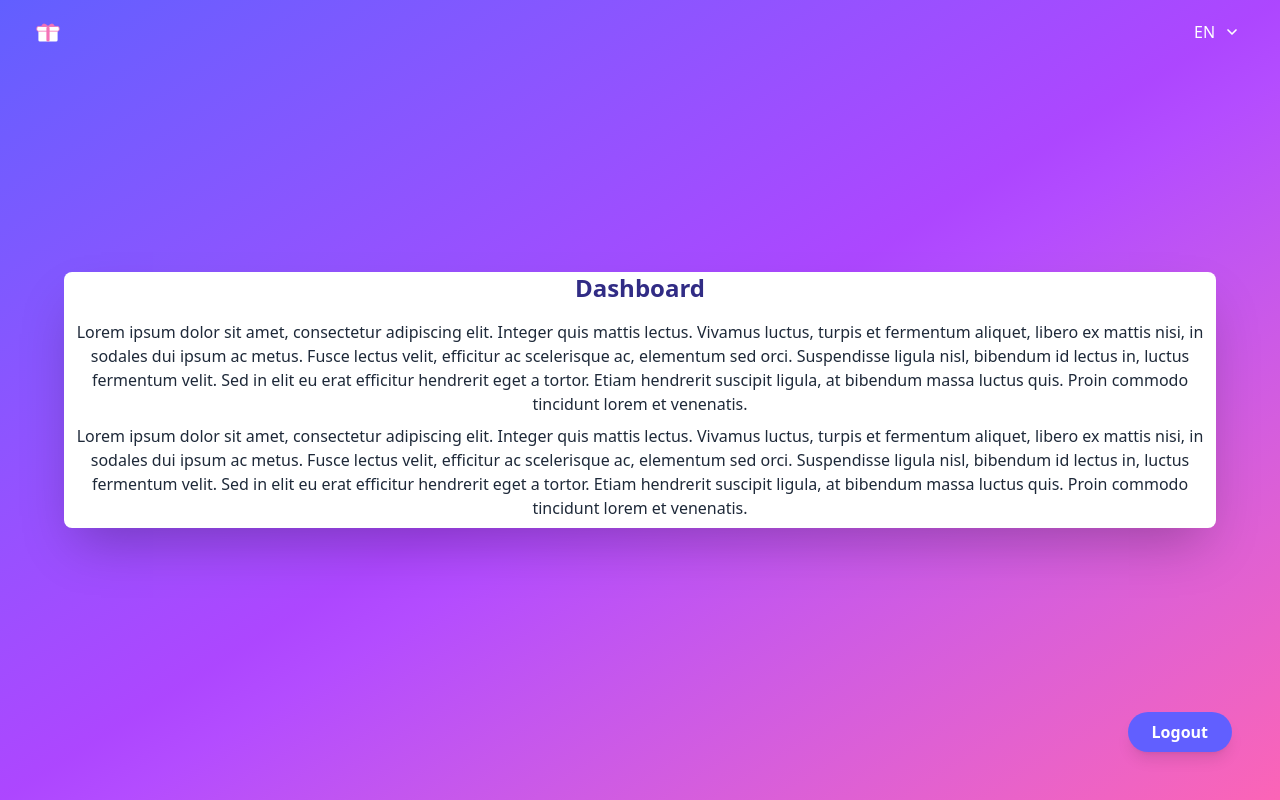
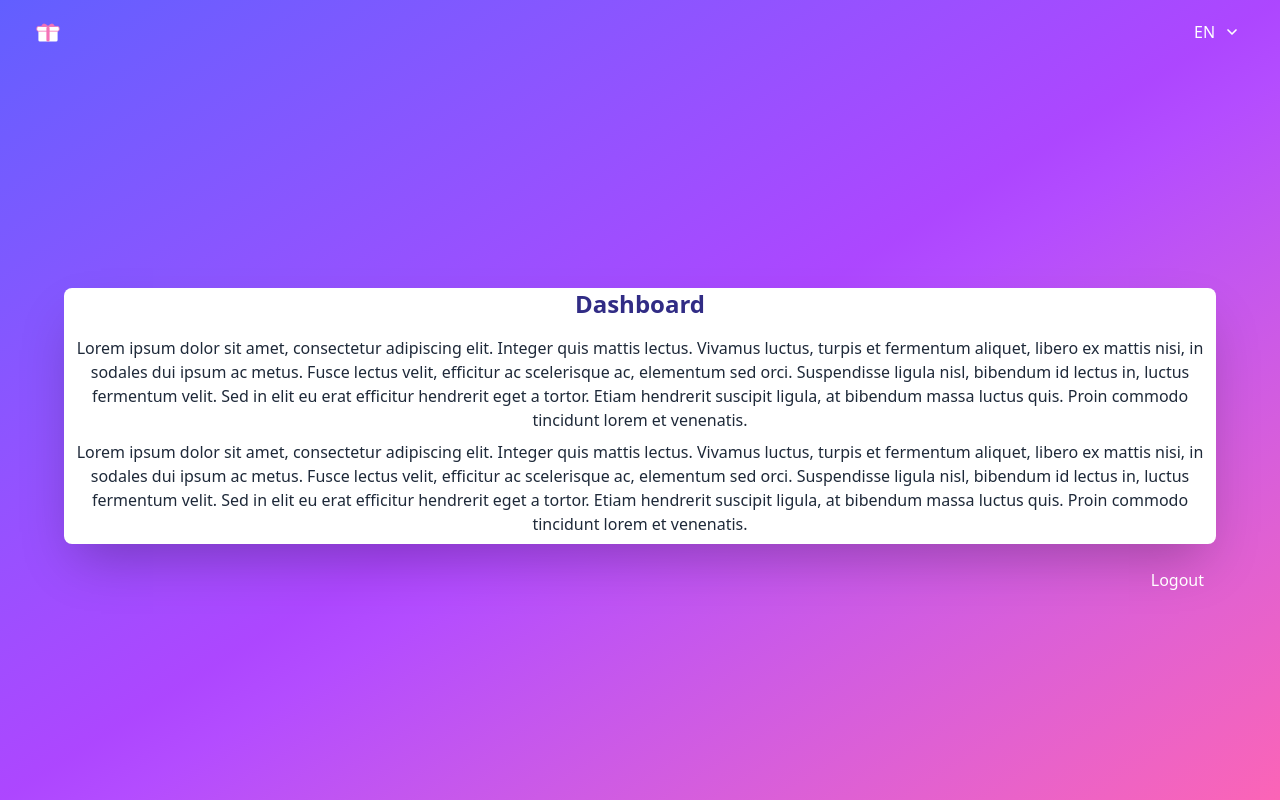
Before and after one commit to andrewgrow/divo-resume-frontend, a React (Vite) app: page /dashboard in a window 1280 px wide. Built offline with nearby package versions, Linux system fonts and the light colour scheme; sample sign-in values are in the browser's storage.

Commit message:
create a logout button

```diff
--- a/src/App.jsx
+++ b/src/App.jsx
@@ -4,22 +4,29 @@ import {useEffect, useState} from "react";
 import Dashboard from "./components/Dashboard.jsx";
 import LoginPage from "./pages/LoginPage.jsx";
 import CardLayout from "./components/CardLayout.jsx";
-import {Navigate, Route, Routes} from "react-router-dom";
+import {Navigate, Route, Routes, useNavigate} from "react-router-dom";
 import NotFoundPage from "./pages/NotFound.jsx";
 import Navbar from "./components/Navbar.jsx";
 import i18n from "i18next";
 import RequireAuth from "./components/RequireAuth.jsx";
-import {getToken, isTokenValid} from "./utils/auth.js";
+import {getToken, isTokenValid, removeToken, removeUserId} from "./utils/auth.js";
 
 function App() {
     const [lang, setLang] = useState(getInitialLang());
     const isAuthenticated = isTokenValid(getToken());
+    const navigate = useNavigate();
 
     async function handleLangChange(selectedLang) {
         setLang(selectedLang);
         await i18n.changeLanguage(selectedLang);
         localStorage.setItem("lang", selectedLang);
         document.documentElement.lang = selectedLang;
+    }
+
+    function handleLogout() {
+        removeToken();
+        removeUserId();
+        navigate("/login", { replace: true });
     }
 
     useEffect(() => {
@@ -46,7 +53,7 @@ function App() {
                     path="/dashboard"
                     element={
                         <RequireAuth>
-                            <CardLayout bg="bg-white">
+                            <CardLayout bg="bg-white" showLogout={isAuthenticated} onLogout={handleLogout}>
                                 <Dashboard/>
                             </CardLayout>
                         </RequireAuth>
--- a/src/components/CardLayout.jsx
+++ b/src/components/CardLayout.jsx
@@ -1,31 +1,22 @@
 // /src/components/CardLayout.jsx
 
-import {useNavigate} from "react-router-dom";
-import {getToken, isTokenValid, removeToken, removeUserId} from "../utils/auth.js";
-
-function CardLayout({ children, bg = "bg-transparent" }) {
-    const navigate = useNavigate();
-    const token = getToken();
-    const isLoggedIn = isTokenValid(token);
-
-    function handleLogout() {
-        removeToken();
-        removeUserId();
-        navigate("/login");
-    }
-
+function CardLayout({ children, bg = "bg-transparent", showLogout, onLogout }) {
     return (
-        <div className="min-h-screen flex items-center justify-center bg-transparent relative">
-            <div className={`w-full max-w-6xl shadow-2xl mt-20 mb-20 mx-1 overflow-hidden rounded-lg ${bg}`}>
+        <div className="min-h-screen flex flex-col items-center justify-center bg-transparent">
+            {/* the Card */}
+            <div className={`w-full max-w-6xl shadow-2xl mt-20 mx-1 overflow-hidden rounded-lg ${bg}`}>
                 {children}
             </div>
-            {isLoggedIn && (
-                <button
-                    onClick={handleLogout}
-                    className="fixed right-12 bottom-12 z-40 px-6 py-2 bg-indigo-500 hover:bg-indigo-700 text-white font-semibold rounded-full shadow-lg transition"
-                >
-                    Logout
-                </button>
+            {/* Logout-link under the Card */}
+            {showLogout && (
+                <div className="w-full max-w-6xl flex justify-end mt-6 pr-3">
+                    <span
+                        onClick={onLogout}
+                        className="text-white hover:underline cursor-pointer font-medium"
+                    >
+                        Logout
+                    </span>
+                </div>
             )}
         </div>
     )
--- a/src/components/LoginForm.jsx
+++ b/src/components/LoginForm.jsx
@@ -3,6 +3,7 @@
 import {useState} from "react";
 import { useTranslation } from "react-i18next";
 import {setToken, setUserId} from "../utils/auth.js";
+const API_URL = import.meta.env.VITE_API_URL;
 
 function LoginForm({ onLoginSuccess }) {
     const [login, setLogin] = useState("");
@@ -11,7 +12,7 @@ function LoginForm({ onLoginSuccess }) {
 
     async function handleSubmit(e) {
         e.preventDefault();
-        const response = await fetch("/users/login", {
+        const response = await fetch(`${API_URL}/users/login`, {
             method: "POST",
             headers: { "Content-Type": "application/json" },
             body: JSON.stringify({ login, password }),
@@ -22,7 +23,7 @@ function LoginForm({ onLoginSuccess }) {
             setUserId(userId);
             onLoginSuccess();
         } else {
-            // обработка ошибки
+            // handling errors
         }
     }
 
```
Also changed, not shown: 1 other file (tests, documents, lock files or other folders).
